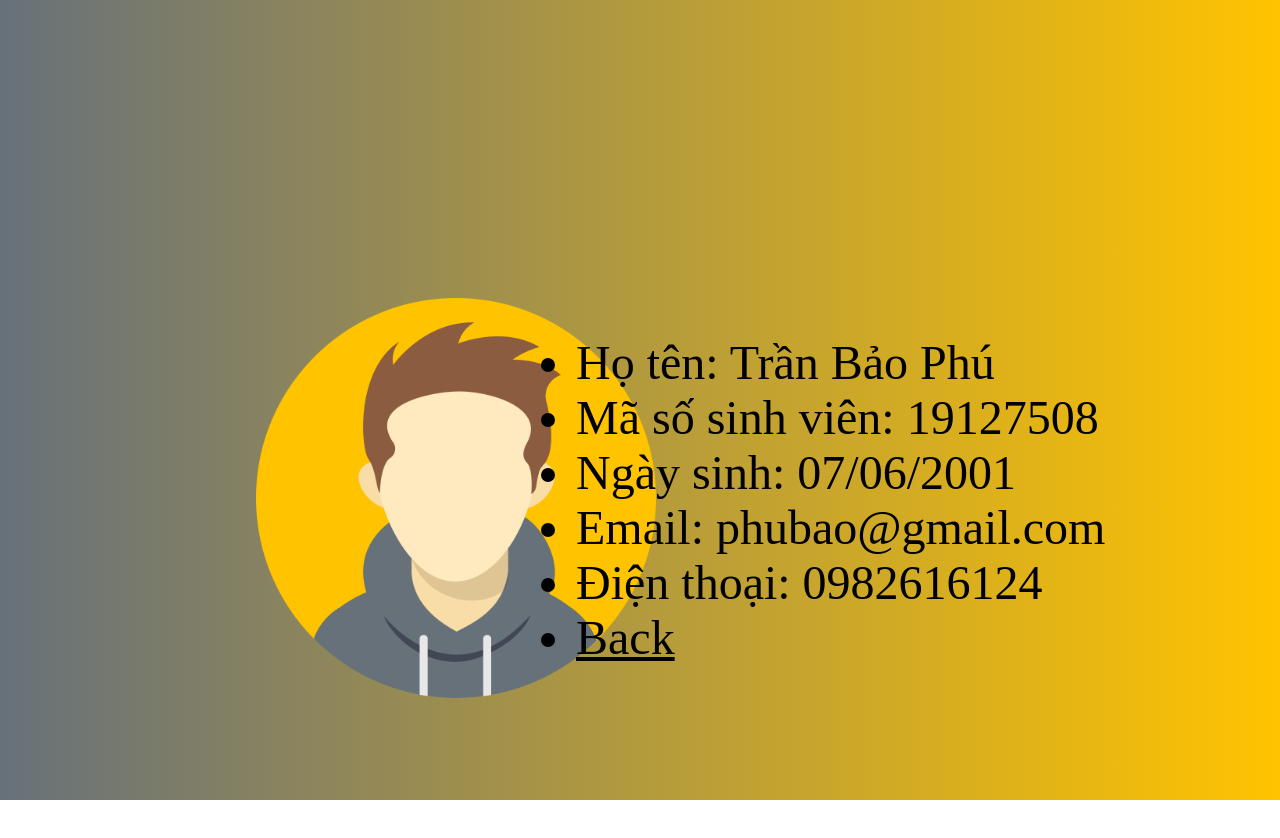
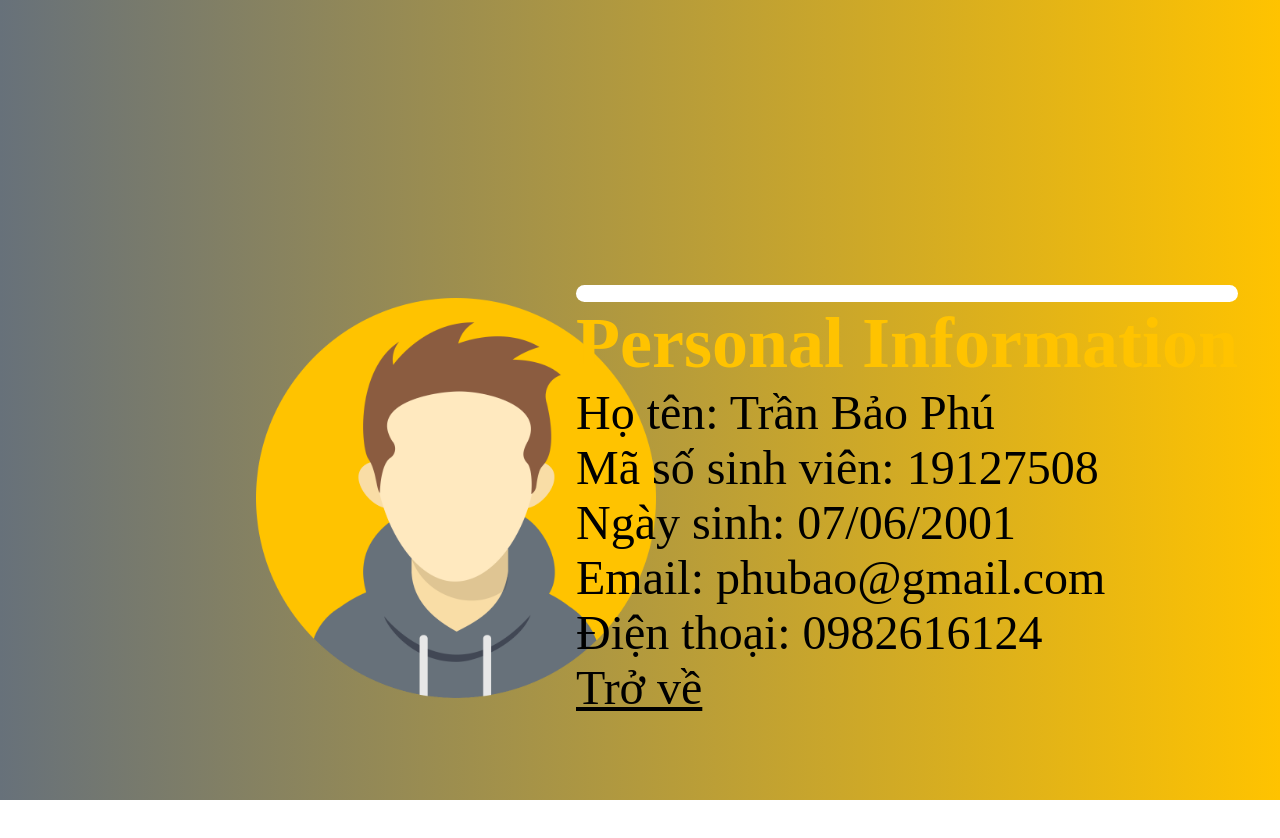
Before and after one commit to impbpb/GroupInfor, a plain HTML site: page members/19127508/index.html in a window 1280 px wide. Drawn offline with Linux system fonts and the light colour scheme.

Commit message:
Edit CSS

```diff
--- a/members/19127508/default.css
+++ b/members/19127508/default.css
@@ -32,5 +32,15 @@ img {
     position: relative;
     width: 400px;
     height: 400px;
-    /* z-index:3; */
+
 }
+#line{
+    height: 17px;
+    width: 100%;
+    background-color: white;
+    border-radius: 10px;
+}
+
+h2{
+    color: #ffc300;
+}
--- a/members/19127508/index.html
+++ b/members/19127508/index.html
@@ -20,14 +20,14 @@
         </div>
 
         <div id="infor">
-            <ul>
-                <li>Họ tên: Trần Bảo Phú</li>
-                <li>Mã số sinh viên: 19127508</li>
-                <li>Ngày sinh: 07/06/2001</li>
-                <li>Email: phubao@gmail.com</li>
-                <li>Điện thoại: 0982616124</li>
-                <li onclick="home()" style="text-decoration: underline;">Back</li>
-            </ul>
+            <div id="line"></div>
+            <h2>Personal Information</h2>
+            <div>Họ tên: Trần Bảo Phú</div>
+            <div>Mã số sinh viên: 19127508</div>
+            <div>Ngày sinh: 07/06/2001</div>
+            <div>Email: phubao@gmail.com</div>
+            <div>Điện thoại: 0982616124</div>
+            <div onclick="home()" style="text-decoration: underline;">Trở về</div>
         </div>
 
     </div>
```
Also changed, not shown: members/19127607/index.html (+1 -1 lines).
